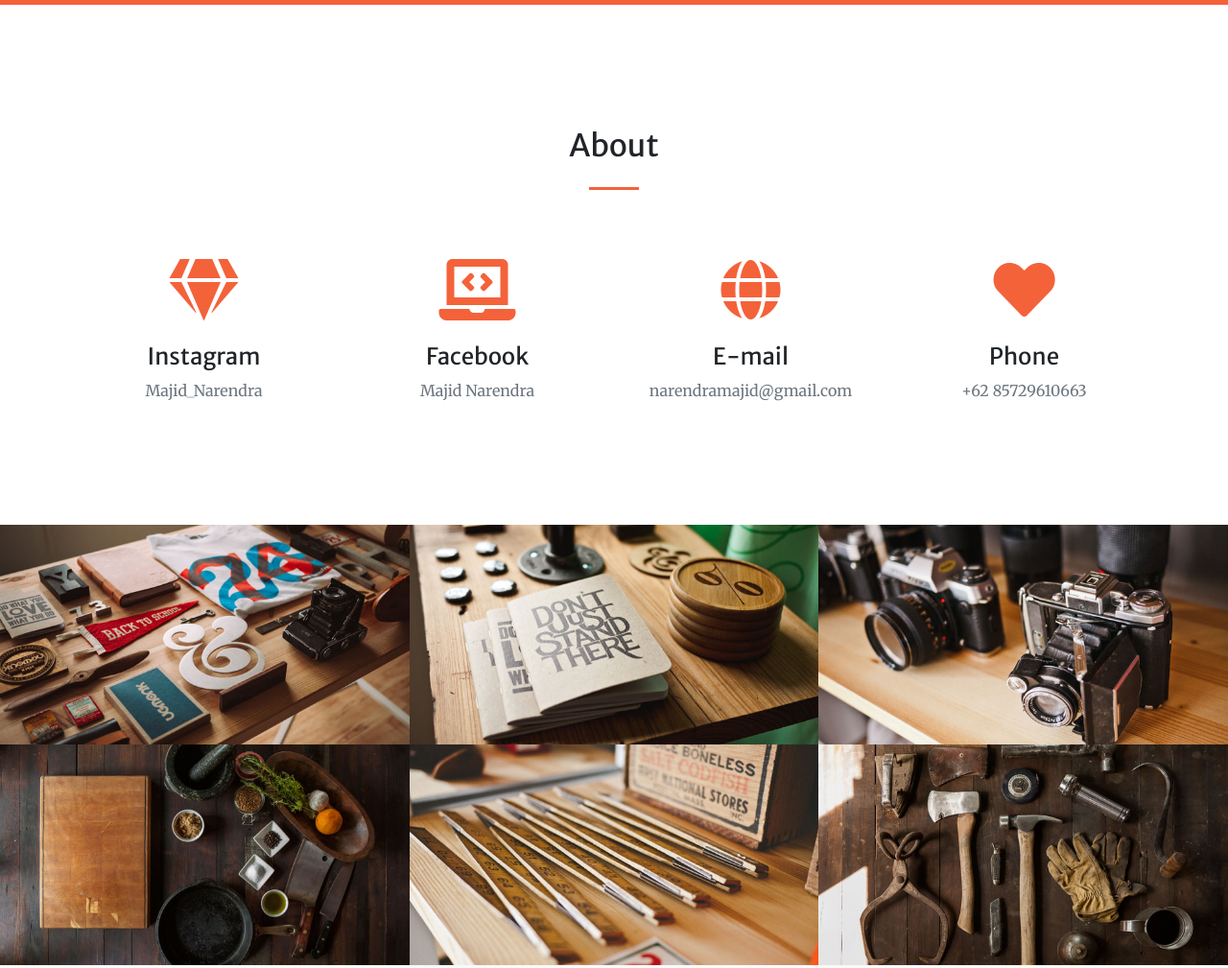
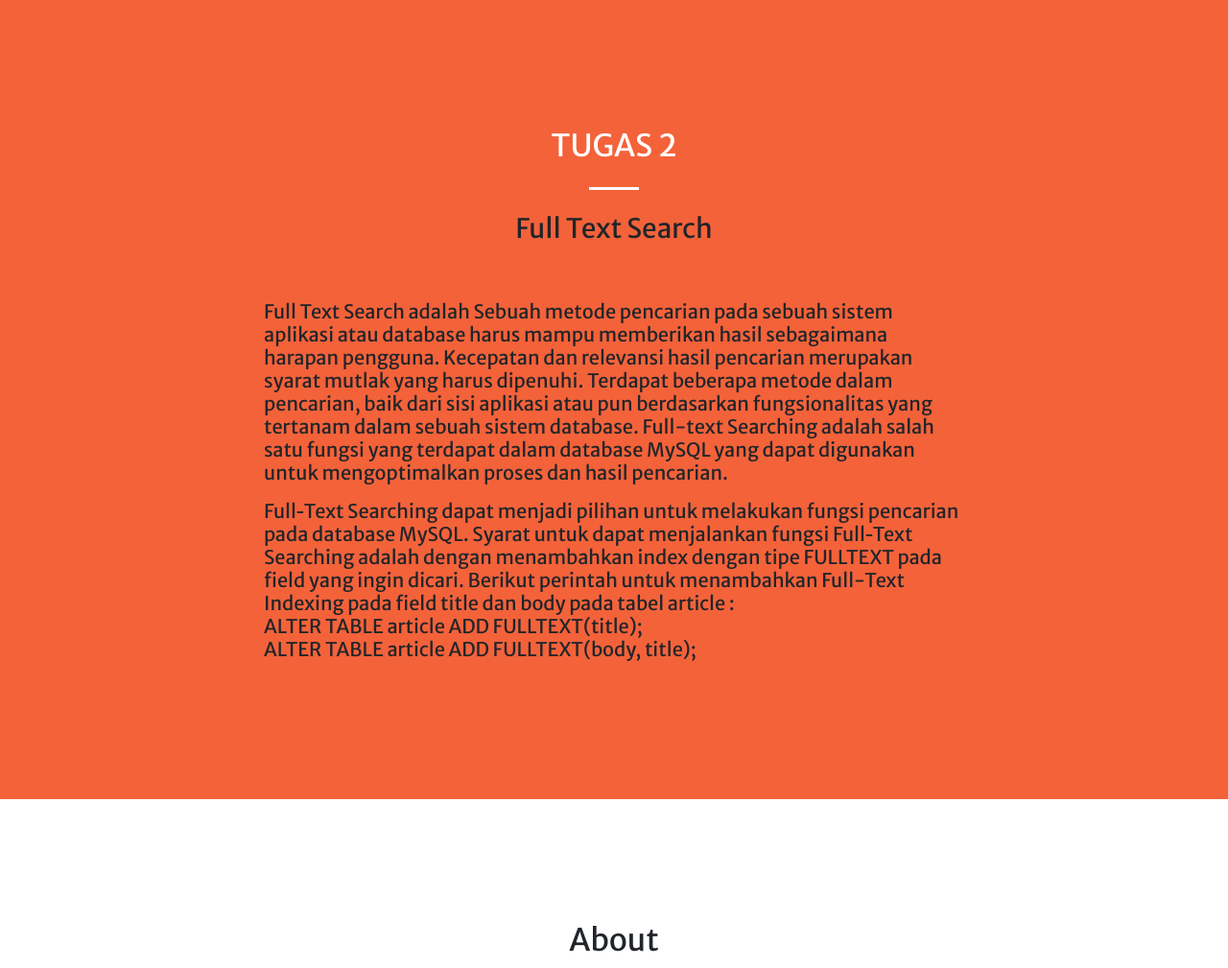
Before and after one commit to L200170063/L200170063.github.io, a website with bundled scripts: page database/index.html in a window 1280 px wide. Shown: the part 3000-4009 px from the top of the page at 96% size. Built offline with nearby package versions, Linux system fonts and the light colour scheme.

Commit message:
Add files via upload

```diff
--- a/database/index.html
+++ b/database/index.html
@@ -123,6 +123,32 @@
       perintah ini memiliki kegunaan terbalik dengan GRAND, yaitu untuk menghilangkan atau mencabut hak aksesyang telah diberikan kepada user oleh administrator.<br>
       <i></i><br>
       Semogah artikel tentang <u><b>Perintah DDL, DML, dan DCL pada Mysql</b></u> dapat membantu teman-teman dalam pembuata database di Mysql.<br></p>
+        </div>
+      </div>
+    </div>
+  </section>
+
+    <!-- About Section -->
+  <section class="page-section bg-primary" id="about">
+    <div class="container">
+      <div class="row justify-content-center">
+        <div class="col-lg-8 text-center">
+          <h2 class="text-white mt-0">TUGAS 2</h2>
+          <hr class="divider light my-4">
+          <p class="text-white-50 mb-4"><p><h3> Full Text Search <h3><p>
+      <br>
+      <h5 style="text-align: left;">
+      <p>Full Text Search adalah Sebuah metode pencarian pada sebuah sistem aplikasi atau database harus mampu memberikan hasil sebagaimana harapan pengguna. Kecepatan dan relevansi hasil pencarian merupakan syarat mutlak yang harus dipenuhi.
+Terdapat beberapa metode dalam pencarian, baik dari sisi aplikasi atau pun berdasarkan fungsionalitas yang tertanam dalam sebuah sistem database. Full-text Searching adalah salah satu fungsi yang terdapat dalam database MySQL yang dapat digunakan untuk mengoptimalkan proses dan hasil pencarian.</p>
+            <p>
+Full‐Text Searching dapat menjadi pilihan untuk melakukan fungsi pencarian pada
+database MySQL. Syarat untuk dapat menjalankan fungsi Full‐Text Searching adalah dengan
+menambahkan index dengan tipe FULLTEXT pada field yang ingin dicari. Berikut perintah untuk
+menambahkan Full-Text Indexing pada field title dan body pada tabel article :</br>
+ALTER TABLE article ADD FULLTEXT(title);</br>
+ALTER TABLE article ADD FULLTEXT(body, title);
+ </p>
+
         </div>
       </div>
     </div>
```
